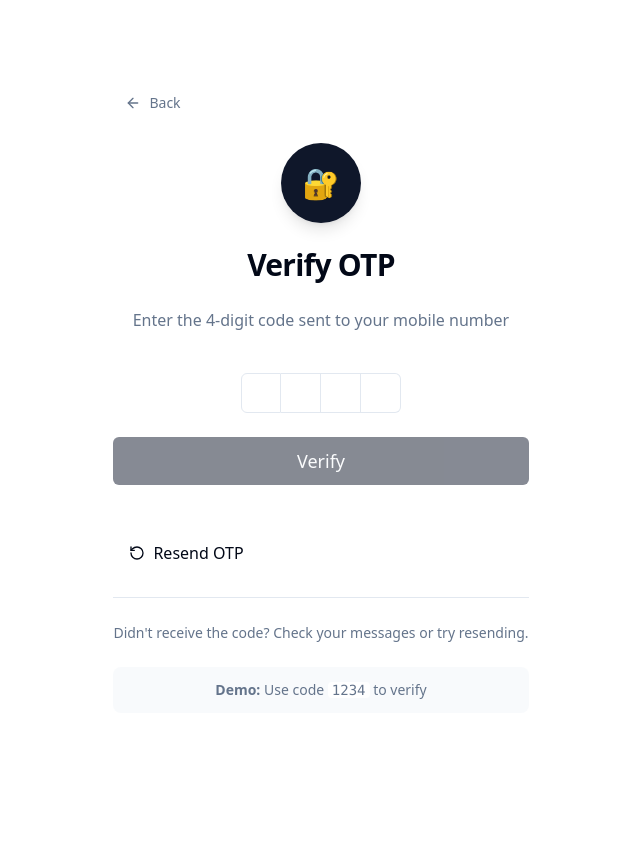
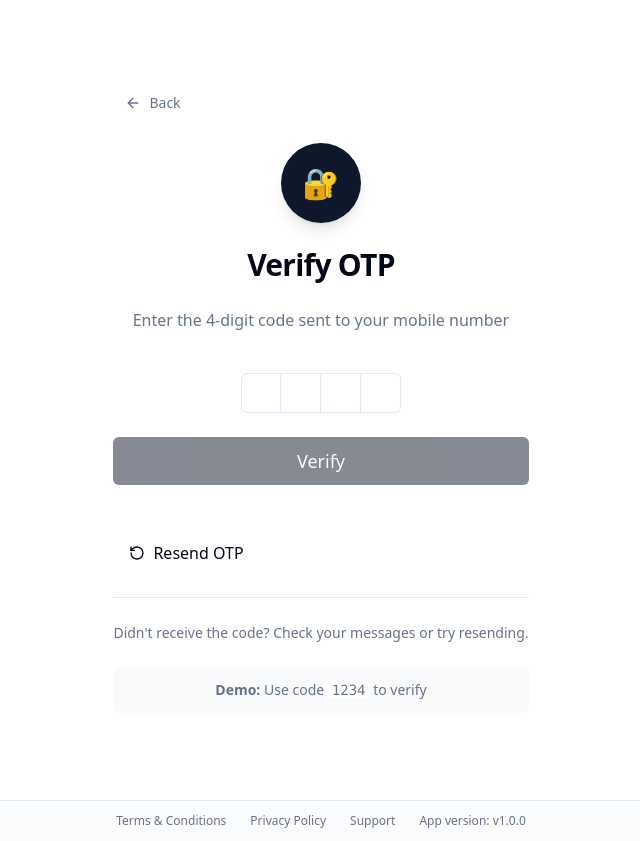
Before and after one commit to Lalith0604/shopping-buddy-mobile-app, a React (Vite) app: page /otp in a window 1280 px wide. Shown: the whole page, without its empty margins (319-959 px from the left). Before the commit the page ends 800 px from the top, so only its background shows below. Built offline with nearby package versions, Linux system fonts and the light colour scheme.

Commit message:
Add persistent footer bar to layout
- Created a reusable `FooterBar` component.
- Rendered `FooterBar` in `AppLayout.tsx` to ensure visibility across all screens.
- Styled the footer using `theme.ts` and added `styles.footer` in `styles.ts`.

```diff
--- a/src/components/AppLayout.tsx
+++ b/src/components/AppLayout.tsx
@@ -3,6 +3,7 @@ import React from 'react';
 import { layouts } from '../theme/styles';
 import { cn } from '../lib/utils';
 import CartPanel from './CartPanel';
+import FooterBar from './FooterBar';
 
 interface AppLayoutProps {
   children: React.ReactNode;
@@ -13,15 +14,20 @@ const AppLayout: React.FC<AppLayoutProps> = ({ children, showCart = true }) => {
   if (!showCart) {
     // Full screen layout for Welcome/OTP screens
     return (
-      <div className={cn(layouts.screenContainer)}>
+      <div className={cn(layouts.screenContainer, 'flex flex-col')}>
+        <div className="flex-1">
           {children}
+        </div>
+        <FooterBar />
       </div>
     );
   }
 
   // Split layout for main app screens
   return (
-    <div className={cn(layouts.screenContainer, 'flex flex-row')}>
+    <div className={cn(layouts.screenContainer, 'flex flex-col')}>
+      {/* Main content area with cart split */}
+      <div className="flex-1 flex flex-row overflow-hidden">
         {/* Main content area - 70% */}
         <div className="flex-1 w-[70%] overflow-auto">
           {children}
@@ -32,6 +38,10 @@ const AppLayout: React.FC<AppLayoutProps> = ({ children, showCart = true }) => {
           <CartPanel />
         </div>
       </div>
+
+      {/* Fixed Footer Bar */}
+      <FooterBar />
+    </div>
   );
 };
 
--- a/src/components/TabNavigation.tsx
+++ b/src/components/TabNavigation.tsx
@@ -8,7 +8,6 @@ import CartScreen from '../screens/CartScreen';
 import ScanScreen from '../screens/ScanScreen';
 import OffersScreen from '../screens/OffersScreen';
 import ProfileScreen from '../screens/ProfileScreen';
-import FooterBar from './FooterBar';
 import TopHeaderBar from './TopHeaderBar';
 
 const TabNavigation: React.FC = () => {
@@ -29,13 +28,10 @@ const TabNavigation: React.FC = () => {
       {/* Fixed Top Header Bar */}
       <TopHeaderBar />
 
-      {/* Main Content */}
-      <div className="flex-1">
+      {/* Main Content with AppLayout (includes footer) */}
+      <div className="flex-1 flex flex-col">
         <ActiveComponent />
       </div>
-
-      {/* Persistent Footer Bar */}
-      <FooterBar />
 
       {/* Bottom Tab Bar */}
       <div className={navigation.tabBar}>
```
Lines whose indentation alone changed are shown as unchanged.
